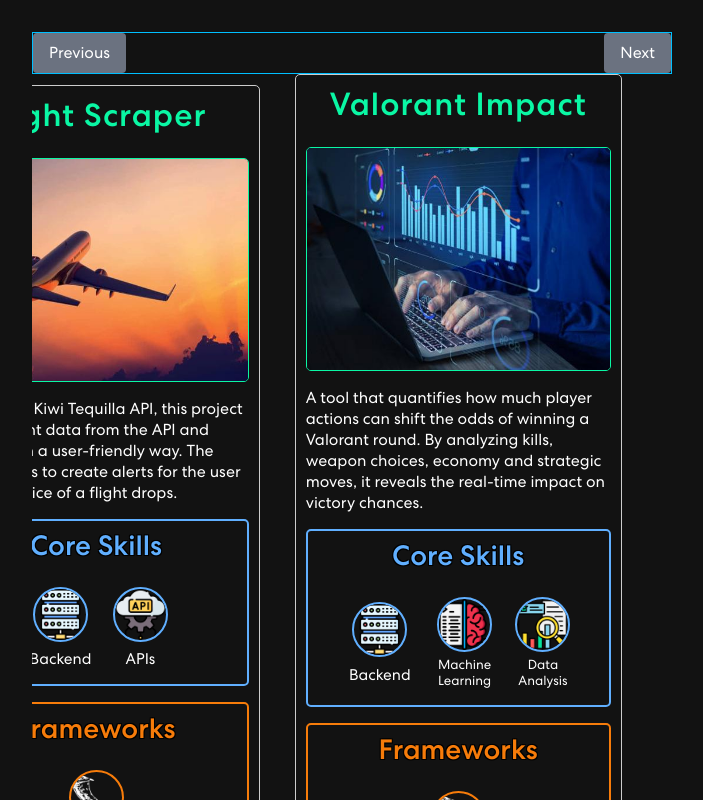
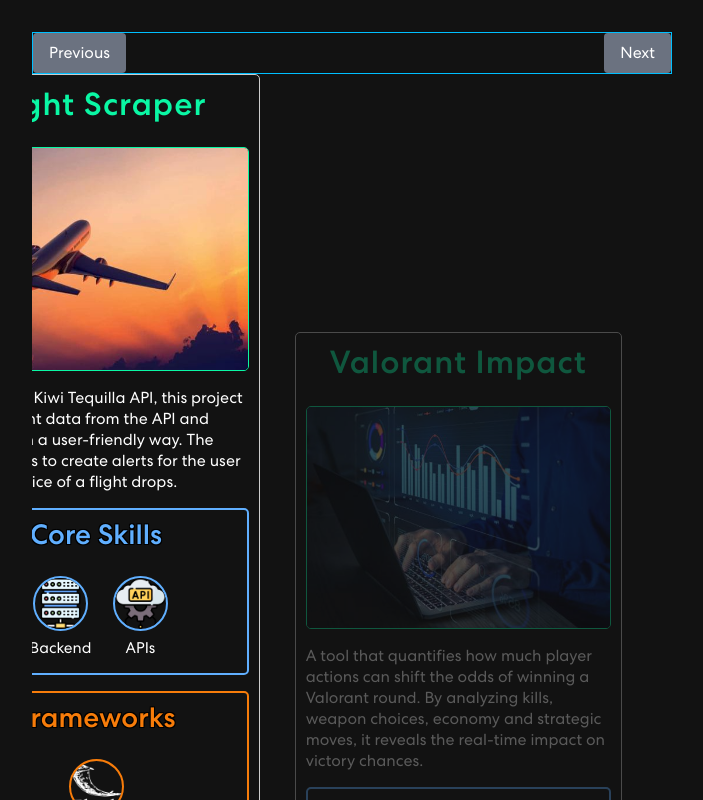
Before and after one commit to mateusb12/mateus_portfolio, a React (Create React App) app: page /mateus_portfolio/customcarousel in a window 1280 px wide. Shown: the top 800 px of the page, without its empty margins (288-991 px from the left). Built offline with nearby package versions, Linux system fonts and the light colour scheme.

Commit message:
Adjust ProjectCard active states and styling - Set specific projects' active state to false in CustomCarousel - Introduce 'active' and 'inactive' classes to control opacity in ProjectCard.css - Update ProjectCard rendering logic to include 'expanded', 'collapsed', and active state classes

```diff
--- a/src/components/Projects/CustomCarousel.js
+++ b/src/components/Projects/CustomCarousel.js
@@ -167,9 +167,9 @@
 
     return (
         <CustomCarousel>
-            <ProjectCard projectId="witcher" isActive={true}/>
+            <ProjectCard projectId="witcher" isActive={false}/>
             <ProjectCard projectId="flight-scraper" isActive={true}/>
-            <ProjectCard projectId="valorant-impact" isActive={true}/>
+            <ProjectCard projectId="valorant-impact" isActive={false}/>
         </CustomCarousel>
     );
 };
--- a/src/components/Projects/ProjectCard.css
+++ b/src/components/Projects/ProjectCard.css
@@ -63,3 +63,11 @@
     cursor: pointer;
     transition: background-color 0.3s ease;
 }
+
+.project-card.active{
+    opacity: 1;
+}
+
+.project-card.inactive {
+    opacity: 0.3;
+}
--- a/src/components/Projects/ProjectCard.js
+++ b/src/components/Projects/ProjectCard.js
@@ -9,7 +9,7 @@
     const {selectedFlag} = useContext(LanguageContext);
     const [currentProjectData, setCurrentProjectData] = useState([]);
     const [isLoading, setIsLoading] = useState(true);
-    const [isExpanded, setIsExpanded] = useState(false);
+    const [isExpanded, setIsExpanded] = useState(true);
 
     useEffect(() => {
         const languageMap = {usa: 'english', brazil: 'portuguese'};
@@ -52,8 +52,7 @@
     }
 
     return (
-        <div className={`project-card ${isExpanded ? 'expanded' : ''}`}
-             style={{opacity: isActive ? 1.0 : 0.3}}>
+        <div className={`project-card ${isExpanded ? 'expanded' : 'collapsed'} ${isActive ? 'active' : 'inactive'}`}>
             <div className="project-card-header">
                 <h2>{currentProjectData.title}</h2>
                 <a
```
